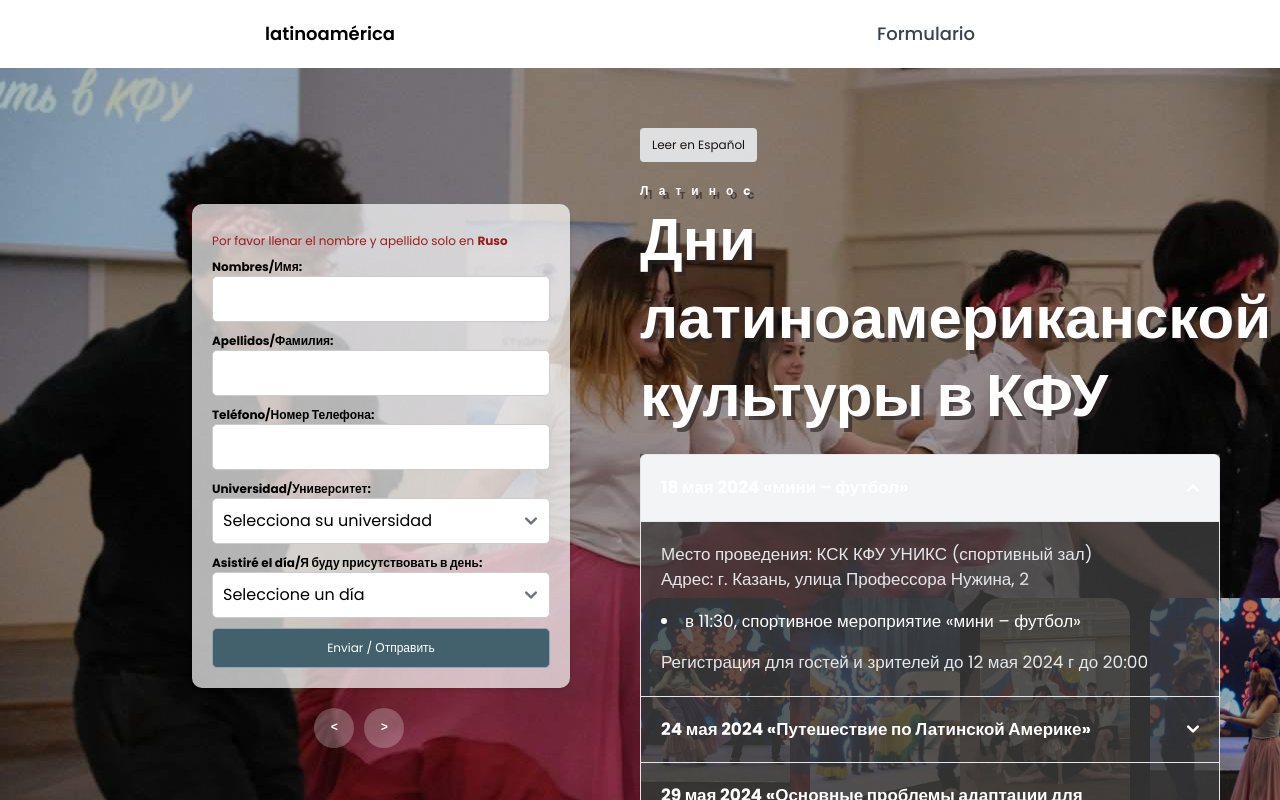
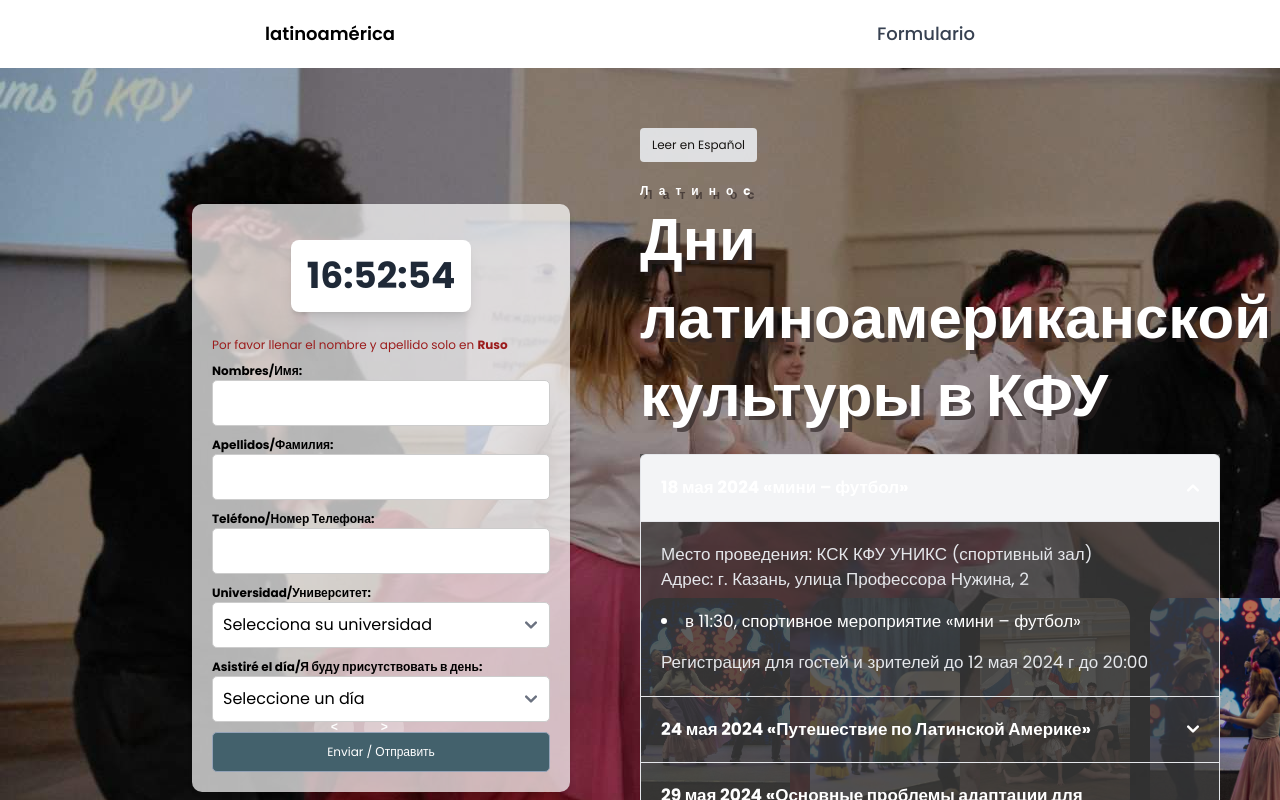
Before and after one commit to DataJoshua/latinoamerica-ru, a React (Create React App) app: page / in a window 1280 px wide. Shown: the top 800 px of the page. Built offline with nearby package versions, Linux system fonts and the light colour scheme.

Commit message:
added Timer

```diff
--- a/src/components/Form/Form.jsx
+++ b/src/components/Form/Form.jsx
@@ -4,6 +4,7 @@ import "../../styles/Form.css";
 import "../../styles/Success.css"
 import Spinner from '../../atoms/Spinner.jsx';
 import universidades from './universidades.json';
+import Timer from '../Timer.jsx';
 
 function capitalizeFirstLetter(string) {
     return string.charAt(0).toUpperCase() + string.slice(1);
@@ -143,6 +144,7 @@ function Form({ isActive, handleOnFormDismiss = ()=> {} }) {
         <div className={`${isActive ? "" : "hidden"} lg:block`}>
             {!formSubmitted ? (
                 <div className="form-container scale-[0.90] sm:scale-100 top-[50%] left-[50%] translate-x-[-50%] translate-y-[-50%] sm:translate-x-[0px] sm:translate-y-[0px] sm:left-[10%] sm:top-[17%] lg:left-[15%]">
+                    <Timer targetHour={12} targetMinute={0} targetSecond={0} />
                     <p className="animate-pulse py-2 text-red-800 text-md">Por favor llenar el nombre y apellido solo en <span className="font-bold">Ruso</span></p>
                     <form onSubmit={handleSubmit} className="form">
                         <div className="form-group">
--- /dev/null
+++ b/src/components/Timer.jsx
@@ -0,0 +1,44 @@
+import React, { useState, useEffect, useCallback } from 'react';
+
+const Timer = ({ targetHour = 12, targetMinute = 0, targetSecond = 0 }) => {
+  const calculateTimeLeft = useCallback(() => {
+    const now = new Date();
+    const targetTime = new Date(now);
+    targetTime.setHours(targetHour, targetMinute, targetSecond, 0);
+
+    if (targetTime < now) {
+      targetTime.setDate(targetTime.getDate() + 1); // Move to next day if target time is in the past
+    }
+
+    const difference = targetTime - now;
+    const hours = Math.floor((difference / (1000 * 60 * 60)) % 24);
+    const minutes = Math.floor((difference / 1000 / 60) % 60);
+    const seconds = Math.floor((difference / 1000) % 60);
+
+    return { hours, minutes, seconds };
+  }, [targetHour, targetMinute, targetSecond])
+
+  const [time, setTime] = useState(calculateTimeLeft());
+
+  useEffect(() => {
+    const interval = setInterval(() => {
+      setTime(calculateTimeLeft());
+    }, 1000);
+
+    return () => clearInterval(interval);
+  }, [calculateTimeLeft]);
+
+  const formatTime = (unit) => {
+    return unit.toString().padStart(2, '0');
+  };
+
+  return (
+    <div className="flex justify-center items-center py-4">
+      <h1 className="text-4xl font-bold text-gray-800 bg-white p-4 rounded-lg shadow-lg">
+        {formatTime(time.hours)}:{formatTime(time.minutes)}:{formatTime(time.seconds)}
+      </h1>
+    </div>
+  );
+};
+
+export default Timer;
```
